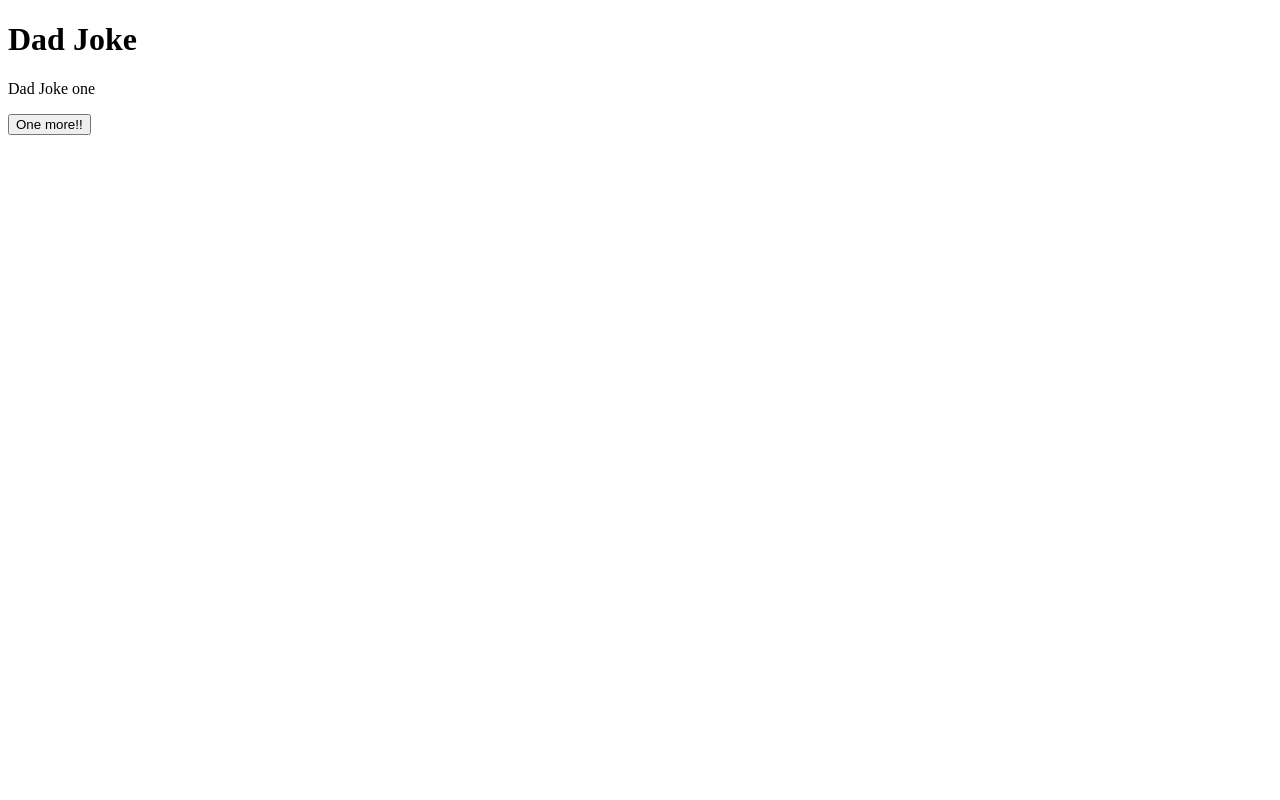
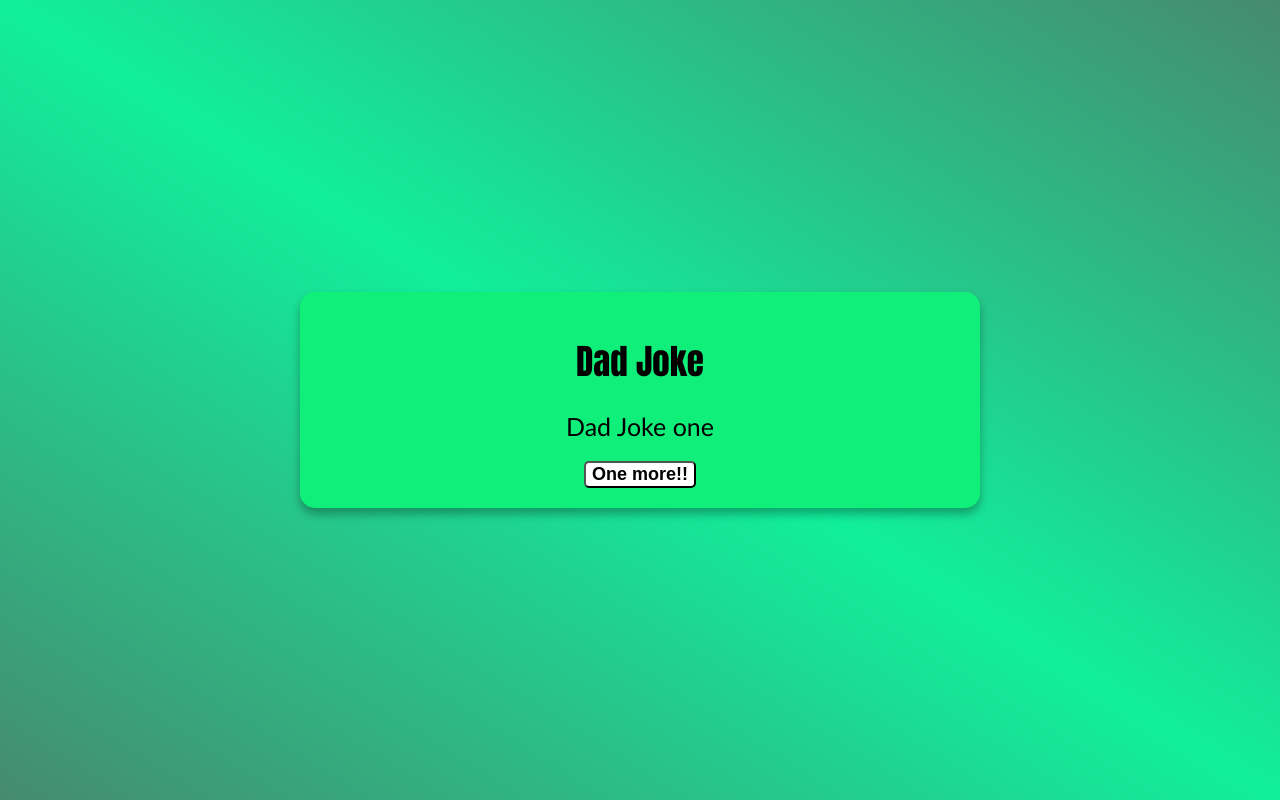
Before and after one commit to kireeti-r/Dad-Joke-Generator, a plain HTML site: page index.html in a window 1280 px wide. Drawn offline with Linux system fonts and the light colour scheme.

Commit message:
Complete CSS

```diff
--- a/index.html
+++ b/index.html
@@ -5,6 +5,7 @@
     <meta http-equiv="X-UA-Compatible" content="IE=edge">
     <meta name="viewport" content="width=device-width, initial-scale=1.0">
     <title>Dad Jokes</title>
+    <link rel="stylesheet" href="style.css">
 </head>
 <body>
     <div class="container">
--- /dev/null
+++ b/style.css
@@ -0,0 +1,40 @@
+body{
+    margin:0;
+    background:linear-gradient(to right top, #468A70, #11EF9B, #468A70);
+    min-height: 100vh;
+    display: flex;
+    justify-content: center;
+    align-items: center;
+    font-family: 'Gill Sans', 'Gill Sans MT', Calibri, 'Trebuchet MS', sans-serif;
+
+}
+.container{
+    background-color: rgba(17, 239, 123, 100);
+    padding: 20px;
+    box-shadow: 0 6px 10px rgba(0,0,0,.3);
+    border-radius: 15px;
+    width: 50%;
+    text-align: center;
+    color: black;
+}
+.heading{
+    font-size: 35px;
+    font-weight: 200;
+    font-family: Impact, Haettenschweiler, 'Arial Narrow Bold', sans-serif;
+    letter-spacing: 2 px;
+}
+.joke{
+    font-size: 25px;
+    font-weight: 500;
+    margin: 20px;
+}
+.btn{
+    font-size: 18px;
+    font-weight: 700;
+    border-radius: 5px;
+    cursor: pointer;
+    background-color: white;
+}
+.btn:hover{
+    background-color: rgba(255, 255, 255, .3);
+}
```
